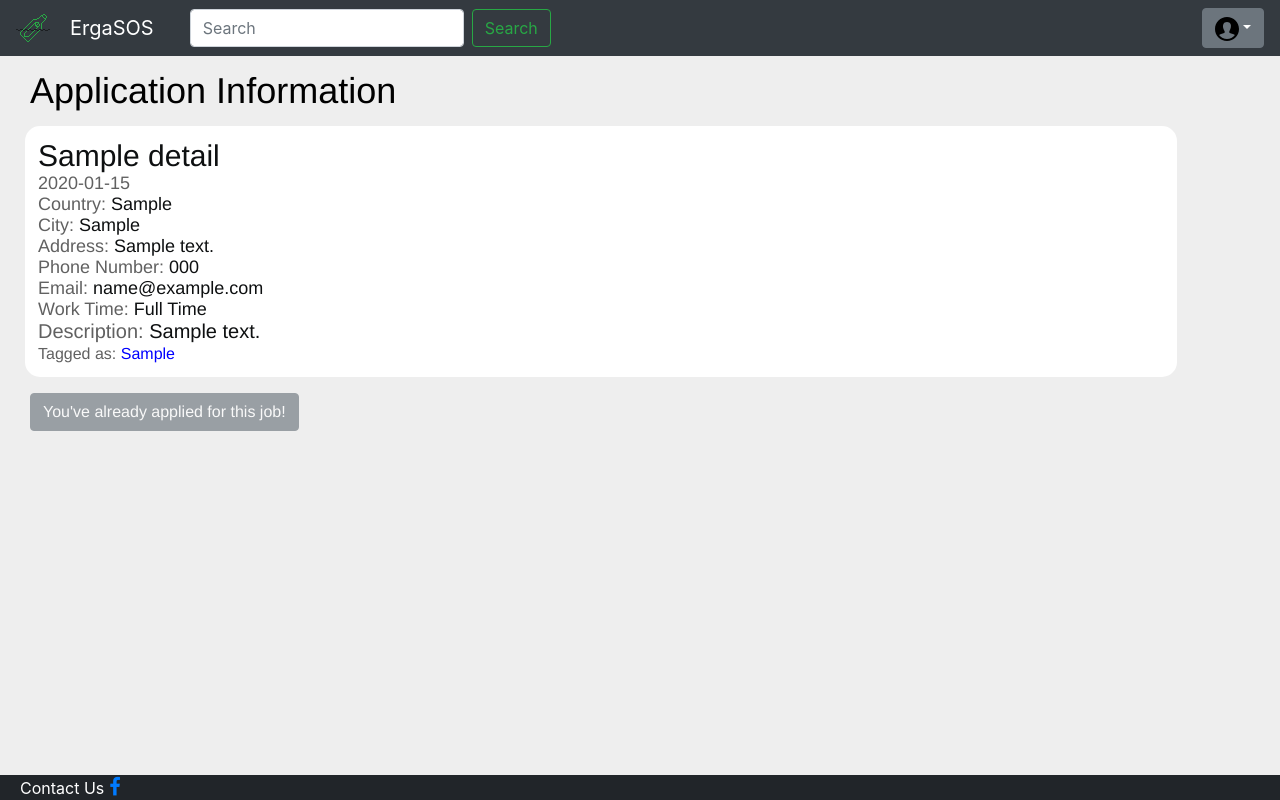
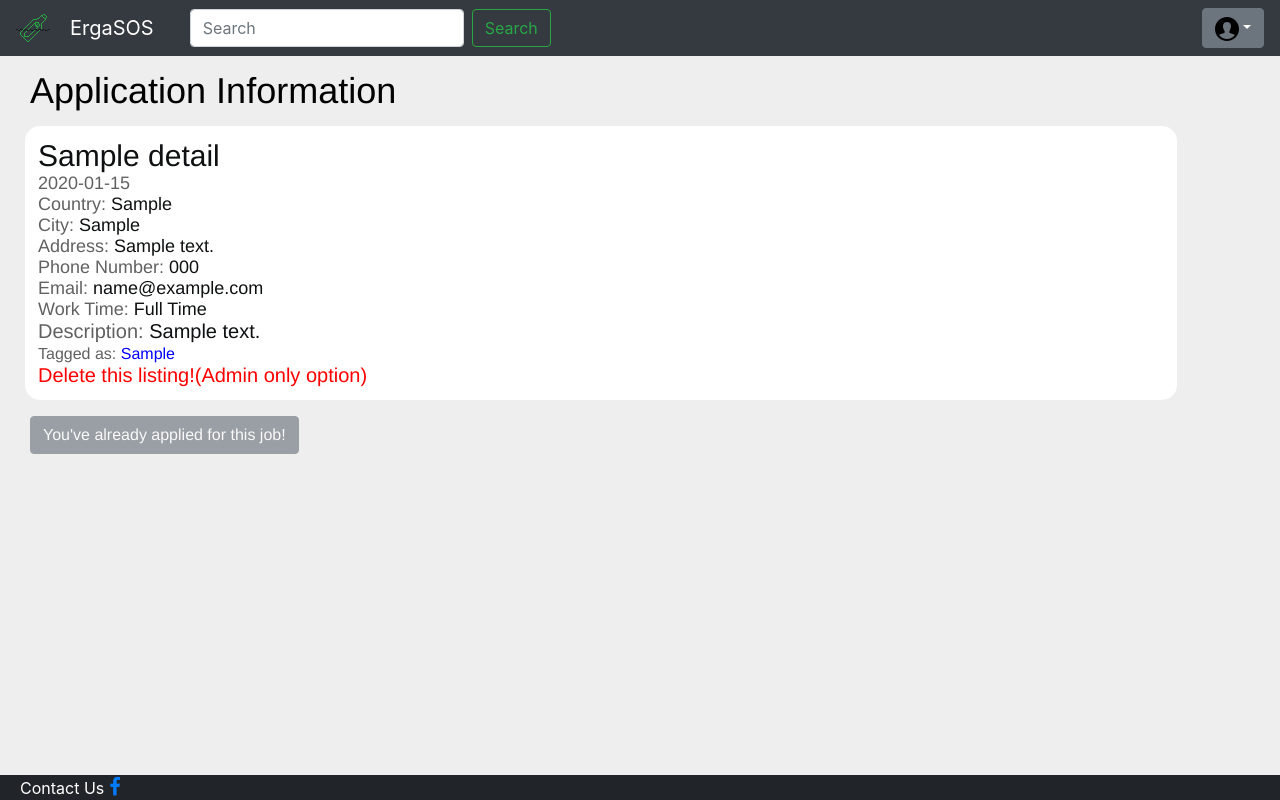
Before and after one commit to b1ru/ergasos, a PHP site: page /aggelia.php?id=1 in a window 1280 px wide. Run offline with PHP 8.4, Linux system fonts and the light colour scheme; the visitor is signed in with stand-in values (Sample User, id 1); tables that the repository leaves empty hold one stand-in row (values such as "Sample post").

Commit message:
Update aggelia.php

```diff
--- a/aggelia.php
+++ b/aggelia.php
@@ -50,6 +50,7 @@
 				</span><br>
 				<span style="font-size: 16px;">
 				<span class="category">Tagged as:</span><span style="color: blue;"> <?php echo $row["tags"];?></span>
+				<?php if (isset($_SESSION['id'])){if($_SESSION['id']==1){ echo'<br><a style="color: red; font-size:20px;" href="php/delete_listing_admin.php?id='.$id.'"> Delete this listing!(Admin only option)</a>';}}?>
 				</span>
 			</p>
 			<?php
```
